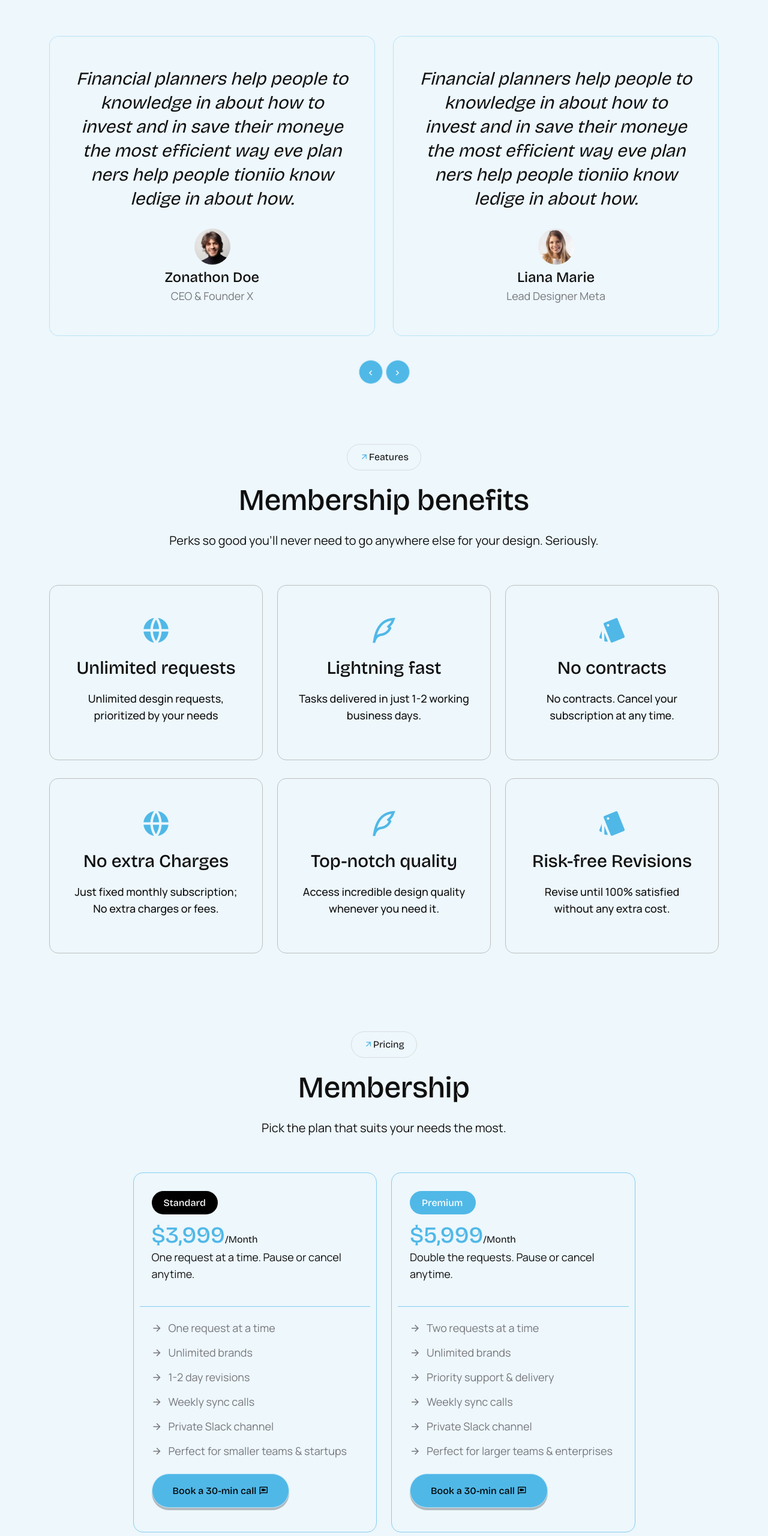
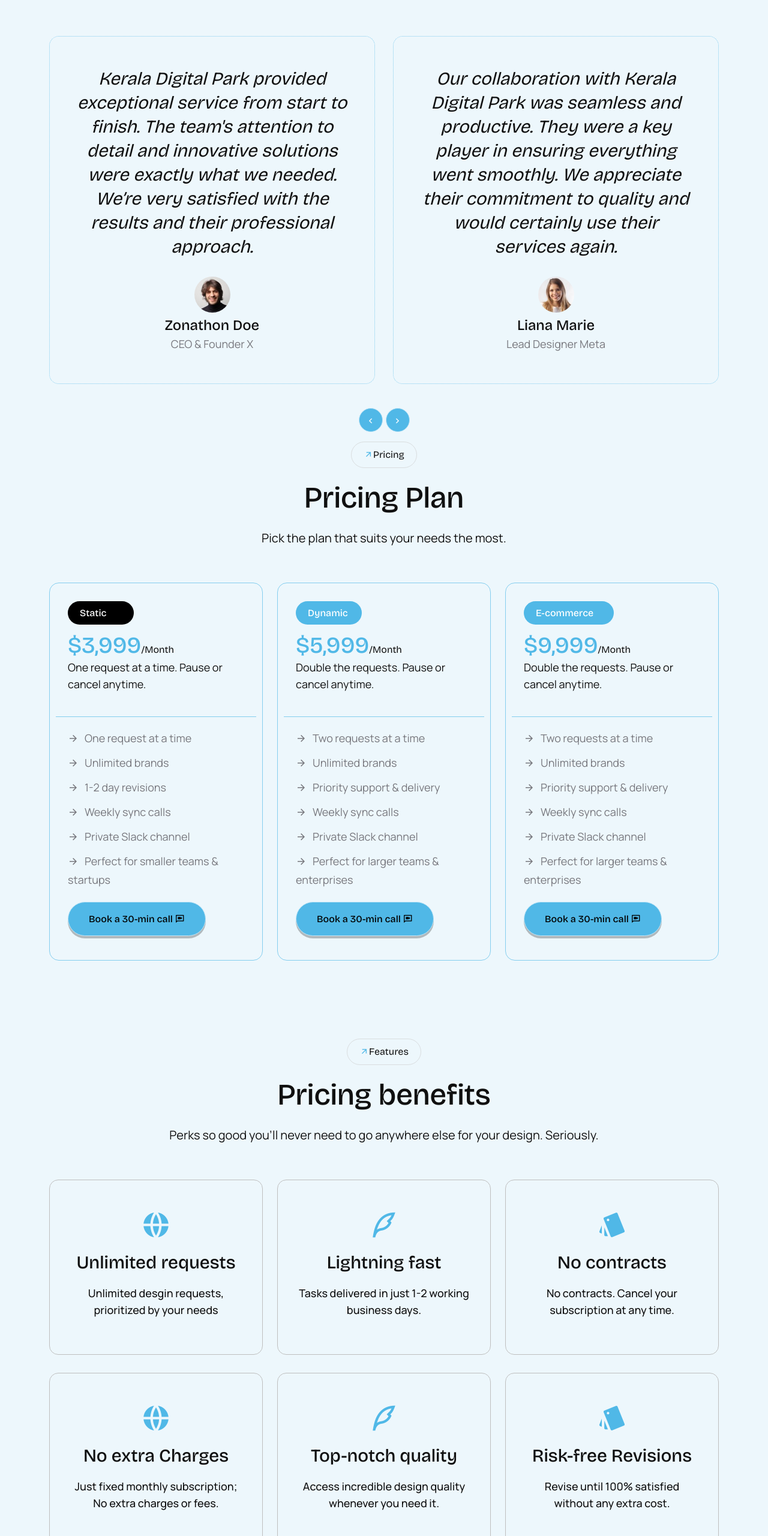
Before and after one commit to vinu-ux/update-KDP, a plain HTML site: page index.html in a window 1280 px wide. Shown: the part 4586-7146 px from the top of the page at 60% size. Drawn offline with nearby package versions, Linux system fonts and the light colour scheme.

Commit message:
line added

```diff
--- a/assets/css/style.css
+++ b/assets/css/style.css
@@ -435,6 +435,11 @@ html {
     background: white;
   }
 }
+
+.pd-8{
+    padding: 0.8rem !important;
+}
+
 .contact1-section-area .contact-boxarea h3 {
   font-family: 'Figtree', sans-serif;
   font-size: 24px;
@@ -2720,8 +2725,8 @@ ul.extra-skills li i {
 }
 
 .call-to-action-part h2 {
-    font-size: 80px;
-    line-height: 90px;
+    font-size: 50px;
+    line-height: 50px;
     margin-bottom: 20px;
     font-weight: 400;
     color: var(--black-color);
--- a/index.html
+++ b/index.html
@@ -303,36 +303,45 @@
                 <div class="col-lg-12">
                     <div class="testimonials-wrap">
                         <div class="testimonial-item wow fadeInUp delay-0-3s">
-                            <div class="text">"Financial planners help people to knowledge in about how to invest and in
-                                save their moneye the most efficient way eve plan ners help people tioniio know ledige
-                                in about how."</div>
+                            <div class="text">"Working with Kerala Digital Park has been a fantastic experience. Our team was
+                                impressed by the efficiency and professionalism. The results exceeded our expectations,
+                                and we look forward to continuing our partnership."</div>
                             <div class="author"><img src="assets/images/testimonials/author1.jpg" alt="Author"></div>
                             <div class="testi-des">
                                 <h5>Zonathon Doe</h5><span>CEO & Founder X</span>
                             </div>
                         </div>
                         <div class="testimonial-item wow fadeInUp delay-0-4s">
-                            <div class="text">"Financial planners help people to knowledge in about how to invest and in
-                                save their moneye the most efficient way eve plan ners help people tioniio know ledige
-                                in about how."</div>
+                            <div class="text">"I had a great experience with Kerala Digital Park. The team was especially helpful
+                                throughout the process, providing clear guidance and outstanding service. Highly
+                                recommend them for their expertise and customer focus."</div>
                             <div class="author"><img src="assets/images/testimonials/author2.jpg" alt="Author"></div>
                             <div class="testi-des">
                                 <h5>Liana Marie</h5><span>Lead Designer Meta</span>
                             </div>
                         </div>
                         <div class="testimonial-item wow fadeInUp delay-0-2s">
-                            <div class="text">Financial planners help people to knowledge in about how to invest and in
-                                save their moneye the most efficient way eve plan ners help people tioniio know ledige
-                                in about how.</div>
+                            <div class="text">Kerala Digital Park provided exceptional service from start to finish. The team's
+                                attention to detail and innovative solutions were exactly what we needed. We’re very
+                                satisfied with the results and their professional approach.</div>
                             <div class="author"><img src="assets/images/testimonials/author1.jpg" alt="Author"></div>
                             <div class="testi-des">
                                 <h5>Zonathon Doe</h5><span>CEO & Founder X</span>
                             </div>
                         </div>
                         <div class="testimonial-item wow fadeInUp delay-0-4s">
-                            <div class="text">Financial planners help people to knowledge in about how to invest and in
-                                save their moneye the most efficient way eve plan ners help people tioniio know ledige
-                                in about how.</div>
+                            <div class="text">Our collaboration with Kerala Digital Park was seamless and productive. They were a
+                                key player in ensuring everything went smoothly. We appreciate their commitment to
+                                quality and would certainly use their services again.</div>
+                            <div class="author"><img src="assets/images/testimonials/author2.jpg" alt="Author"></div>
+                            <div class="testi-des">
+                                <h5>Liana Marie</h5><span>Lead Designer Meta</span>
+                            </div>
+                        </div>
+                        <div class="testimonial-item wow fadeInUp delay-0-4s">
+                            <div class="text">The experience with Kerala Digital Park has been excellent. Their team was proactive
+                                and thorough, making sure all our needs were met with precision. We are very impressed
+                                with their dedication and will definitely work with them again.</div>
                             <div class="author"><img src="assets/images/testimonials/author2.jpg" alt="Author"></div>
                             <div class="testi-des">
                                 <h5>Liana Marie</h5><span>Lead Designer Meta</span>
@@ -346,13 +355,87 @@
             </div>
         </div>
     </section>
+    <section id="pricing" class="pricing-area">
+        <div class="container mt-3">
+            <div class="">
+                <div class="row">
+                    <div class="col-xl-12 col-lg-12">
+                        <div class="section-title text-center wow fadeInUp delay-0-2s">
+                            <h3><i class="ri-arrow-right-up-line"></i>Pricing</h3>
+                            <h2>Pricing Plan</h2>
+                            <p>Pick the plan that suits your needs the most.</p>
+                        </div>
+                    </div>
+                </div>
+                <div class="row justify-content-center">
+                    <div class="col-lg-4 col-md-6">
+                        <div class="pricing-item wow fadeInUp delay-0-2s">
+                            <div class="pricing-header">
+                                <h4 class="title">Static </h4><span class="price">3,999</span>
+                                <p class="save-percent">One request at a time. Pause or cancel anytime.</p>
+                            </div>
+                            <div class="pricing-details">
+                                <ul>
+                                    <li><i class="ri-arrow-right-line"></i>One request at a time</li>
+                                    <li><i class="ri-arrow-right-line"></i>Unlimited brands</li>
+                                    <li><i class="ri-arrow-right-line"></i>1-2 day revisions</li>
+                                    <li><i class="ri-arrow-right-line"></i>Weekly sync calls</li>
+                                    <li><i class="ri-arrow-right-line"></i>Private Slack channel</li>
+                                    <li><i class="ri-arrow-right-line"></i>Perfect for smaller teams & startups</li>
+                                </ul><a href="#" class="theme-btn">Book a 30-min call<i
+                                        class="ri-video-chat-line"></i></a>
+                            </div>
+                        </div>
+                    </div>
+                    <div class="col-lg-4 col-md-6">
+                        <div class="pricing-item wow fadeInUp delay-0-4s">
+                            <div class="pricing-header">
+                                <h4 class="title color-title">Dynamic</h4><span class="price">5,999</span>
+                                <p class="save-percent">Double the requests. Pause or cancel anytime.</p>
+                            </div>
+                            <div class="pricing-details">
+                                <ul>
+                                    <li><i class="ri-arrow-right-line"></i>Two requests at a time</li>
+                                    <li><i class="ri-arrow-right-line"></i>Unlimited brands</li>
+                                    <li><i class="ri-arrow-right-line"></i>Priority support & delivery</li>
+                                    <li><i class="ri-arrow-right-line"></i>Weekly sync calls</li>
+                                    <li><i class="ri-arrow-right-line"></i>Private Slack channel</li>
+                                    <li><i class="ri-arrow-right-line"></i>Perfect for larger teams & enterprises</li>
+                                </ul><a href="#" class="theme-btn">Book a 30-min call<i
+                                        class="ri-video-chat-line"></i></a>
+                            </div>
+                        </div>
+                    </div>
+                       <div class="col-lg-4 col-md-6">
+                        <div class="pricing-item wow fadeInUp delay-0-4s">
+                            <div class="pricing-header">
+                                <h4 class="title color-title" style="width: 150px;">E-commerce</h4><span class="price">9,999</span>
+                                <p class="save-percent">Double the requests. Pause or cancel anytime.</p>
+                            </div>
+                            <div class="pricing-details">
+                                <ul>
+                                    <li><i class="ri-arrow-right-line"></i>Two requests at a time</li>
+                                    <li><i class="ri-arrow-right-line"></i>Unlimited brands</li>
+                                    <li><i class="ri-arrow-right-line"></i>Priority support & delivery</li>
+                                    <li><i class="ri-arrow-right-line"></i>Weekly sync calls</li>
+                                    <li><i class="ri-arrow-right-line"></i>Private Slack channel</li>
+                                    <li><i class="ri-arrow-right-line"></i>Perfect for larger teams & enterprises</li>
+                                </ul><a href="#" class="theme-btn">Book a 30-min call<i
+                                        class="ri-video-chat-line"></i></a>
+                            </div>
+                        </div>
+                    </div>
+                </div>
+            </div>
+        </div>
+    </section>
     <section id="services" class="services-area">
         <div class="container">
             <div class="row">
                 <div class="col-xl-12 col-lg-12">
                     <div class="section-title text-center wow fadeInUp delay-0-2s">
                         <h3><i class="ri-arrow-right-up-line"></i>Features</h3>
-                        <h2>Membership benefits</h2>
+                        <h2>Pricing benefits</h2>
                         <p>Perks so good you'll never need to go anywhere else for your design. Seriously.</p>
                     </div>
                 </div>
@@ -409,61 +492,7 @@
             </div>
         </div>
     </section>
-    <section id="pricing" class="pricing-area">
-        <div class="container">
-            <div class="container-inner">
-                <div class="row">
-                    <div class="col-xl-12 col-lg-12">
-                        <div class="section-title text-center wow fadeInUp delay-0-2s">
-                            <h3><i class="ri-arrow-right-up-line"></i>Pricing</h3>
-                            <h2>Membership</h2>
-                            <p>Pick the plan that suits your needs the most.</p>
-                        </div>
-                    </div>
-                </div>
-                <div class="row justify-content-center">
-                    <div class="col-lg-6 col-md-6">
-                        <div class="pricing-item wow fadeInUp delay-0-2s">
-                            <div class="pricing-header">
-                                <h4 class="title">Standard</h4><span class="price">3,999</span>
-                                <p class="save-percent">One request at a time. Pause or cancel anytime.</p>
-                            </div>
-                            <div class="pricing-details">
-                                <ul>
-                                    <li><i class="ri-arrow-right-line"></i>One request at a time</li>
-                                    <li><i class="ri-arrow-right-line"></i>Unlimited brands</li>
-                                    <li><i class="ri-arrow-right-line"></i>1-2 day revisions</li>
-                                    <li><i class="ri-arrow-right-line"></i>Weekly sync calls</li>
-                                    <li><i class="ri-arrow-right-line"></i>Private Slack channel</li>
-                                    <li><i class="ri-arrow-right-line"></i>Perfect for smaller teams & startups</li>
-                                </ul><a href="#" class="theme-btn">Book a 30-min call<i
-                                        class="ri-video-chat-line"></i></a>
-                            </div>
-                        </div>
-                    </div>
-                    <div class="col-lg-6 col-md-6">
-                        <div class="pricing-item wow fadeInUp delay-0-4s">
-                            <div class="pricing-header">
-                                <h4 class="title color-title">Premium</h4><span class="price">5,999</span>
-                                <p class="save-percent">Double the requests. Pause or cancel anytime.</p>
-                            </div>
-                            <div class="pricing-details">
-                                <ul>
-                                    <li><i class="ri-arrow-right-line"></i>Two requests at a time</li>
-                                    <li><i class="ri-arrow-right-line"></i>Unlimited brands</li>
-                                    <li><i class="ri-arrow-right-line"></i>Priority support & delivery</li>
-                                    <li><i class="ri-arrow-right-line"></i>Weekly sync calls</li>
-                                    <li><i class="ri-arrow-right-line"></i>Private Slack channel</li>
-                                    <li><i class="ri-arrow-right-line"></i>Perfect for larger teams & enterprises</li>
-                                </ul><a href="#" class="theme-btn">Book a 30-min call<i
-                                        class="ri-video-chat-line"></i></a>
-                            </div>
-                        </div>
-                    </div>
-                </div>
-            </div>
-        </div>
-    </section>
+
     <section id="faqs" class="any-questions-area section-padding">
         <div class="container">
             <div class="row">
@@ -481,7 +510,7 @@
                             title="founder">
                         <h2>Book a 15-minute intro call</h2><a href="#" class="theme-btn">Schedule now<i
                                 class="ri-video-chat-line"></i></a>
-                        <p>Prefer to email?<a href="mailto:hello@designpro.com">hello@designpro.com</a></p>
+                        <p>Prefer to email?<a href="mailto:info@keraladigitalpark.com">info@keraladigitalpark.com</a></p>
                     </div>
                 </div>
                 <div class="col-lg-8 col-md-6">
@@ -666,9 +695,8 @@ Phone: +91 08069328980 (available during business hours). We aim to respond to a
             <div class="row">
                 <div class="col-lg-12">
                     <div class="call-to-action-part wow fadeInUp delay-0-2s text-center">
-                        <h2>See if DesignPro is right for you. (It totally is.)</h2>
-                        <p>Get a guided tour through DesignPro, and find out how you and your team can change the way
-                            you source design, forever.</p>
+                        <h2>Kerala Digital Park is a leading hub for digital innovation in Kerala, India.</h2>
+                        <p>We foster creativity and growth for businesses with world-class infrastructure, cutting-edge technology, and a supportive ecosystem for startups, SMEs, and established enterprises.</p>
                         <div class="hero-btns"><a href="#" class="theme-btn">Book a free call</a></div><a href="#"><img
                                 src="assets/images/logos/logo.png" alt="Logo" title="Logo"></a>
                     </div>
```
